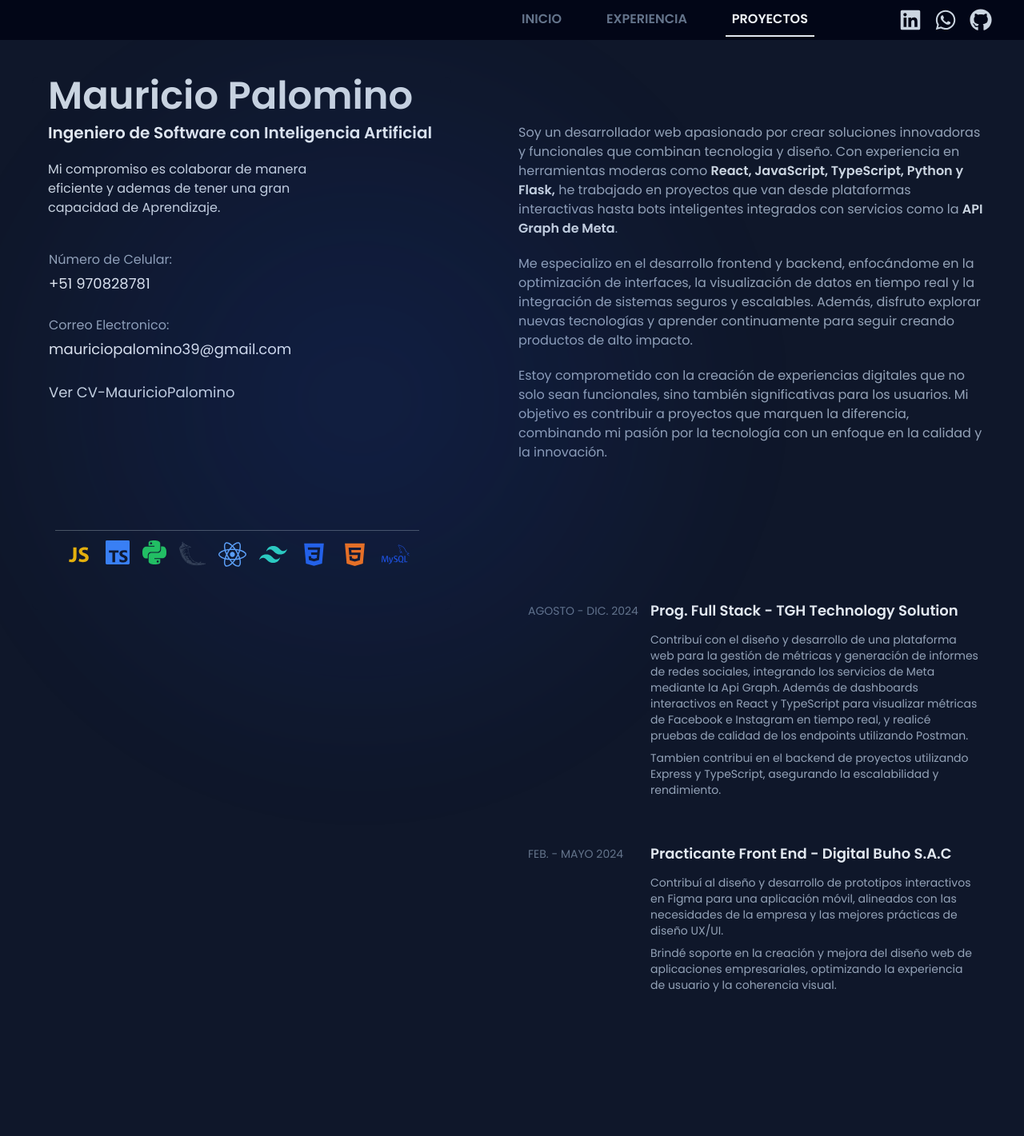
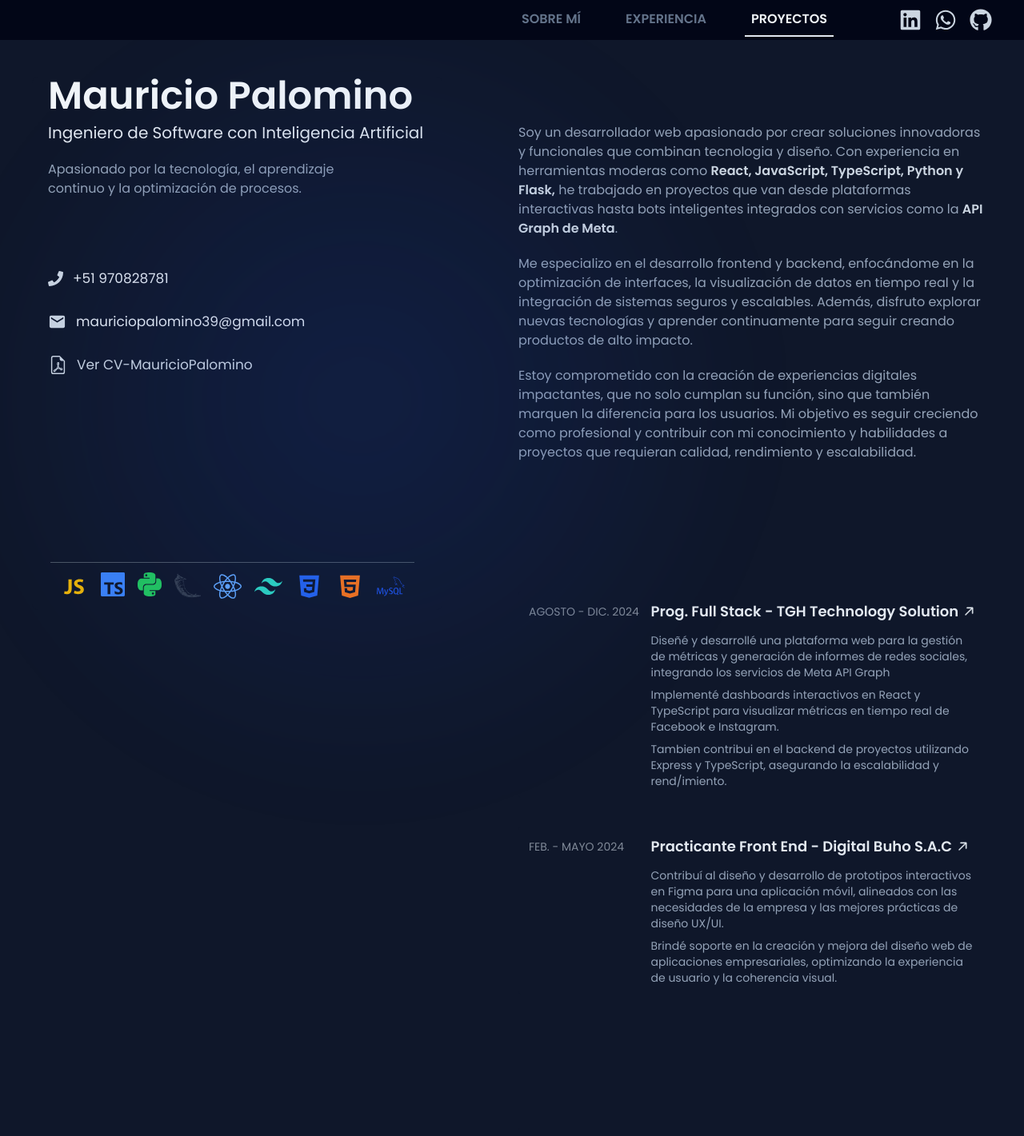
Before and after one commit to M4UR1CIO/Portafolio, a React (Vite) app: page / in a window 1280 px wide. Shown: the top 1421 px of the page at 80% size. Built offline with nearby package versions, Linux system fonts and the light colour scheme.

Commit message:
Mejora de proyecto

```diff
--- a/src/App.tsx
+++ b/src/App.tsx
@@ -18,7 +18,7 @@ function App() {
 
   return (
     <>
-      <header className="z-20 bg-slate-950 sticky top-0">
+      <header className="z-50 bg-slate-950 sticky top-0">
         <Header />
       </header>
 
@@ -37,11 +37,12 @@ function App() {
 
           <div></div>
 
-          <PrimerColumna />
+          <PrimerColumna/>
 
           <SegundaColumna
             proyectos={proyectos}
           />
+
         </div>
       </section>
     </>
--- a/src/components/Header.tsx
+++ b/src/components/Header.tsx
@@ -54,19 +54,19 @@ export default function Header() {
 
   return (
     <>
-        <div className="p-3 lg:p-0 xl:max-w-[1200px] m-auto grid grid-cols-1 lg:grid-cols-2 bg-slate-950">
+        <div className="p-3 lg:p-0 xl:max-w-[1200px] m-auto grid grid-cols-1 lg:grid-cols-2 bg-slate-950 z-50 relative">
             <div></div>
 
-            <div className=" flex justify-between items-center ">
+            <div className=" flex justify-between items-center">
                 {/* Menú de navegación principal */}
-                <ul className="p-1 flex gap-x-4 md:gap-x-10 text-base font-semibold uppercase">
+                <ul className="p-1 flex gap-x-2 md:gap-x-10 text-sm lg:text-base font-semibold uppercase">
                     <a
                         className={`${ activeSection === "inicio" ? "text-slate-100 border-b-2 border-slate-200" : "text-slate-500"
                         } p-2 hover:cursor-pointer hover:scale-105 transition-transform duration-300 ease-in-out`}
                         href='#inicio'
                         onClick={(e) => handleSmoothScroll(e, 'inicio', window.innerWidth < 768 ? 100 : 150)}
                     >
-                        Inicio
+                        Sobre Mí
                     </a>
                     <a
                         className={`${ activeSection === "experiencia" ? "text-slate-100 border-b-2 border-slate-200" : "text-slate-500"
@@ -109,7 +109,7 @@ export default function Header() {
                         )
                         }
                     >
-                    <FaLinkedin className="text-slate-300 hover:text-emerald-200" size={28} />
+                        <FaLinkedin className="text-slate-300 hover:text-emerald-100" size={28} />
                     </li>
                     <li
                         className="hover:cursor-pointer hover:scale-110 transition-transform duration-500 ease-in-out"
@@ -117,49 +117,64 @@ export default function Header() {
                         window.open('https://wa.me/970828781?', '_blank')
                         }
                     >
-                    <FaWhatsapp className="text-slate-300 hover:text-emerald-200" size={28} />
+                        <FaWhatsapp className="text-slate-300 hover:text-emerald-100" size={28} />
                     </li>
                     <li
                         className="hover:cursor-pointer hover:scale-110 transition-transform duration-500 ease-in-out"
                         onClick={() => window.open('https://github.com/M4UR1CIO', '_blank')}
                     >
-                    <FaGithub className="text-slate-300 hover:text-emerald-200" size={28} />
+                        <FaGithub className="text-slate-300 hover:text-emerald-100" size={28} />
                     </li>
                 </ul>
             </div>
             </div>
 
+            {/* Fondo oscuro */}
+            {menuOpen && (
+                <div
+                    className="fixed inset-0 bg-slate-950/50 backdrop-blur-md z-40 pointer-events-none"
+                />
+
+            )}
+
+            {/* Menú */}
             <div
                 className={`md:hidden transition-all duration-300 ease-in-out ${
                     menuOpen ? 'block' : 'hidden'
-            } bg-slate-950 absolute left-0 right-0 py-3 duration-500 rounded-b-2xl`}
+                } bg-gradient-to-b from-slate-950 to-slate-900 absolute left-0 right-0 py-3 duration-500 rounded-b-2xl z-50`}
             >
-
-            <ul className="flex flex-col gap-y-4 items-center">
-                <li
-                className="hover:cursor-pointer hover:scale-110 transition-transform duration-500 ease-in-out"
+                <ul className="flex justify-around items-center">
+                    <li className="flex flex-col items-center gap-y-1">
+                        <FaLinkedin
+                            className="text-slate-300 hover:text-emerald-200 hover:cursor-pointer hover:scale-110 transition-transform duration-500 ease-in-out"
+                            size={28}
                             onClick={() =>
                                 window.open('https://www.linkedin.com/in/mauricio-palomino-ayala-16a24a274/', '_blank')
                             }
-                >
-                <FaLinkedin className="text-slate-300 hover:text-emerald-200" size={28} />
+                        />
+                        <span className="text-slate-200 text-sm">Linkedin</span>
                     </li>
-                <li
-                className="hover:cursor-pointer hover:scale-110 transition-transform duration-500 ease-in-out"
+                    <li className="flex flex-col items-center gap-y-1">
+                        <FaWhatsapp
+                            className="text-slate-300 hover:text-emerald-200 hover:cursor-pointer hover:scale-110 transition-transform duration-500 ease-in-out"
+                            size={28}
                             onClick={() =>
                                 window.open('https://wa.me/970828781?text=Hola%20me%20interesa%20tu%20servicio', '_blank')
                             }
-                >
-                <FaWhatsapp className="text-slate-300 hover:text-emerald-200" size={28} />
+                        />
+                        <span className="text-slate-200 text-sm">WhatsApp</span>
                     </li>
-                <li
-                className="hover:cursor-pointer hover:scale-110 transition-transform duration-500 ease-in-out"
+                    <li className="flex flex-col items-center gap-y-1">
+                        <FaGithub
+                            className="text-slate-300 hover:text-emerald-200 hover:cursor-pointer hover:scale-110 transition-transform duration-500 ease-in-out"
+                            size={28}
                             onClick={() => window.open('https://github.com/M4UR1CIO', '_blank')}
-                >
-                <FaGithub className="text-slate-300 hover:text-emerald-200" size={28} />
+                        />
+                        <span className="text-slate-200 text-sm">GitHub</span>
                     </li>
                 </ul>
             </div>
+
     </>
   )
 }
--- a/src/components/PrimerColumna.tsx
+++ b/src/components/PrimerColumna.tsx
@@ -1,4 +1,6 @@
-import { FaReact } from 'react-icons/fa';
+import { FaReact, FaPhone } from 'react-icons/fa';
+import { MdEmail } from "react-icons/md";
+import { BsFileEarmarkPdf } from "react-icons/bs";
 import { DiJavascript1, DiCss3, DiHtml5 } from 'react-icons/di';
 import { SiTypescript, SiPython, SiFlask, SiTailwindcss, SiMysql } from 'react-icons/si';
 
@@ -10,43 +12,48 @@ export default function PrimerColumna() {
             className="pr-6 pl-3 bg-slate-900 rounded-lg lg:fixed top-24 lg:h-5/6 flex flex-col justify-between"
         >
             <div className='max-w-[600px]'>
-                <h1 className='text-5xl font-bold text-slate-300 hover:cursor-pointer hover:text-slate-200 pl-2'>
+                <h1
+                    className='text-5xl font-black text-slate-100 hover:cursor-pointer pl-2'
+                >
                     Mauricio Palomino
                 </h1>
 
-                <h3 className='mt-2 mb-5 text-xl font-semibold text-slate-200 pl-2'>
+                <h3 className='mt-2 mb-5 text-xl font-medium text-slate-200 pl-2'>
                     Ingeniero de Software con Inteligencia Artificial
                 </h3>
 
-                <p className='max-w-[400px] text-slate-300 pl-2 text-base font-light'>
-                    Mi compromiso es colaborar de manera eficiente y ademas de tener una gran capacidad de Aprendizaje.
+                <p className='max-w-[400px] text-slate-400 pl-2 text-base font-light'>
+                    Apasionado por la tecnología, el aprendizaje continuo y la optimización de procesos.
                 </p>
 
-                <div className='mt-8'>
-                    <ul className='space-y-2'>
-                        <li className='max-w-[330px] space-y-1 p-2 border border-slate-900 hover:border-slate-800 hover:shadow-lg hover:shadow-slate-700 hover:transition-shadow duration-500 ease-in-out rounded-md'>
-                            <span className='block text-base text-slate-400'>Número de Celular:</span>
-                            <span className='block text-lg font-extralight text-slate-200'>+51 970828781 </span>
+                <div className='mt-20'>
+                    <ul className='space-y-3'>
+                        <li className='flex items-center gap-x-3 p-2'>
+                            <FaPhone size={19} className='text-slate-300'/>
+                            <span className='text-[17px] text-slate-200'>+51 970828781 </span>
                         </li>
-                        <li className='max-w-[330px] space-y-1 p-2 text-lg border border-slate-900 hover:border-slate-800 hover:shadow-lg hover:shadow-slate-700 hover:transition-shadow duration-500 ease-in-out rounded-md'>
-                            <span className='block text-base text-slate-400'>Correo Electronico:</span>
-                            <span className='block font-extralight text-slate-200'> mauriciopalomino39@gmail.com </span>
+                        <li className='flex items-center gap-x-3 max-w-[400px] p-2 '>
+
+                            <MdEmail size={23} className='text-slate-300'/>
+                            <span className='text-[17px] text-slate-200'> mauriciopalomino39@gmail.com </span>
                         </li>
                         <li
-                            className='group max-w-[330px] space-y-1 p-2 hover:cursor-pointer border border-slate-900 hover:border-slate-800 hover:shadow-lg hover:shadow-slate-700 hover:transition-shadow duration-500 ease-in-out rounded-md'
+                            className='flex items-center gap-x-3 group max-w-[330px] p-2 hover:cursor-pointer border border-slate-900 hover:border-slate-800 hover:shadow-lg hover:shadow-slate-700 hover:transition-shadow duration-500 ease-in-out rounded-md text-slate-300 hover:text-slate-100 '
                             onClick={() => window.open("https://drive.google.com/file/d/1ITXIYkclUI8WavJLfF96C2BcU_LzXG1v/view?usp=sharing", "_blank")}
                         >
+                            <BsFileEarmarkPdf size={23}/>
                             <span
-                                className="text-lg font-extralight text-slate-300 group-hover:text-slate-100 group-hover:underline transition-all duration-1500 ease-in-out"
+                                className="text-[17px] group-hover:underline transition-all duration-1500 ease-in-out"
                             >
                                 Ver CV-MauricioPalomino
                             </span>
+
                         </li>
                     </ul>
                 </div>
             </div>
 
-            <div className='flex justify-center mt-16 md:mt-15 lg:mt-0 mb-10'>
+            <div className='flex justify-center mt-16 md:mt-15 lg:mt-0 md:mb-16 lg:mb-0'>
                 <ul className='flex gap-x-1 md:gap-x-4 justify-center p-3 border-t border-gray-600'>
                     <li
                         onClick={() => window.open('https://developer.mozilla.org/en-US/docs/Web/JavaScript', '_blank')}
--- a/src/components/SegundaColumna.tsx
+++ b/src/components/SegundaColumna.tsx
@@ -1,6 +1,7 @@
 import { useState, useEffect } from "react"
 import { Proyectos } from "../types"
 import Modal from "./Modal"
+import { GoArrowUpRight } from "react-icons/go";
 
 type SegundaColumnaProps = {
     proyectos: Proyectos[]
@@ -27,10 +28,10 @@ export default function SegundaColumna({proyectos}: SegundaColumnaProps) {
   return (
     <>
         {/* Segunda columna (Scroll) */}
-        <div className="bg-slate-900 text-slate-400 mt-10 lg:mt-3 lg:pl-0 lg:pr-1 mb-10 lg:overflow-y-auto space-y-24 lg:space-y-40  ">
+        <div className="bg-slate-900 text-slate-400 mt-10 lg:mt-3 lg:pl-0 lg:pr-1 mb-10 lg:overflow-y-auto">
             <div
               id='inicio'
-              className='pl-5 lg:mt-12 pt-1 pr-6 lg:pl-0 lg:pr-1 space-y-5 '
+              className='pl-5 lg:mt-12 pt-1 pr-6 lg:pl-0 lg:pr-1 space-y-5 mb-24 md:mb-32 lg:mb-40'
             >
               <p>
                 Soy un desarrollador web apasionado por crear soluciones innovadoras y funcionales que combinan tecnologia y diseño. Con experiencia en herramientas moderas como <span className='font-semibold text-slate-300'>React, JavaScript, TypeScript, Python y Flask,</span> he trabajado en proyectos que van desde plataformas interactivas hasta bots inteligentes integrados con servicios como la <span className='font-semibold text-slate-300'>API Graph de Meta</span>.
@@ -41,41 +42,61 @@ export default function SegundaColumna({proyectos}: SegundaColumnaProps) {
               </p>
 
               <p>
-                Estoy comprometido con la creación de experiencias digitales que no solo sean funcionales, sino también significativas para los usuarios. Mi objetivo es contribuir a proyectos que marquen la diferencia, combinando mi pasión por la tecnología con un enfoque en la calidad y la innovación.
+                Estoy comprometido con la creación de experiencias digitales impactantes, que no solo cumplan su función, sino que también marquen la diferencia para los usuarios. Mi objetivo es seguir creciendo como profesional y contribuir con mi conocimiento y habilidades a proyectos que requieran calidad, rendimiento y escalabilidad.
               </p>
 
             </div>
 
-            <ul id='experiencia' className="space-y-8">
-              <div className='lg:grid grid-cols-8 p-3 hover:bg-slate-800/55 borderborder-slate-900 hover:border-steal-800  rounded-md hover:shadow-md hover:shadow-slate-950 transition-all duration-300 ease-in-out mx-5 md:mx-7  lg:mx-0 hover:scale-105 lg:hover:scale-100'>
-                <header className='lg:pt-1 col-span-2 text-slate-500 uppercase text-sm font-medium'>
+            <ul
+              id='experiencia'
+              className="group/list space-y-8 mb-24 md:mb-32 lg:mb-40"
+            >
+              <div className='group relative lg:grid grid-cols-8 p-3 bg-slate-800/50 lg:bg-transparent hover:bg-slate-800/50 border border-slate-900 hover:border-slate-800 rounded-md hover:shadow-sm hover:shadow-slate-800 transition-all duration-300 ease-in-out mx-5 md:mx-7 lg:mx-0 scale-105 lg:scale-100 lg:hover:!opacity-100 lg:group-hover/list:opacity-40'>
+                <header className='lg:pt-1 col-span-2 text-slate-300/60 uppercase text-sm font-medium'>
                     Agosto - Dic.
                     <span> 2024</span>
-
                 </header>
 
                 <div className='lg:pl-3 col-span-6'>
-                  <h2 className='text-slate-200 font-bold text-lg mb-3'>Prog. Full Stack - TGH Technology Solution</h2>
-                    <p className='text-sm mb-2'>
-                      Contribuí con el diseño y desarrollo de una plataforma web para la gestión de métricas y generación de informes de redes
-                      sociales, integrando los servicios de Meta mediante la Api Graph. Además de dashboards interactivos en React y TypeScript para visualizar métricas de Facebook e Instagram en tiempo real, y realicé pruebas de calidad de los endpoints utilizando Postman.
-                    </p>
+                    <h2 className='flex font-bold text-lg mb-3 items-center text-slate-200 group-hover:text-teal-200 gap-x-1'>Prog. Full Stack - TGH Technology Solution
+                      <span>
+                        <GoArrowUpRight
+                          className=" group-hover:translate-x-1 group-hover:-translate-y-1 transition-transform ease-in-out"
+                          strokeWidth={0.6}
+                      /></span>
+                    </h2>
 
-                    <p className='text-sm'>
-                      Tambien contribui en el backend de proyectos utilizando Express y TypeScript, asegurando la escalabilidad
-                      y rendimiento.
-                    </p>
+                    <div className="space-y-2">
+                      <p className='text-sm'>
+                        Diseñé y desarrollé una plataforma web para la gestión de métricas y generación de informes de redes sociales, integrando los servicios de Meta API Graph
+                      </p>
+                      <p className="text-sm">
+                        Implementé dashboards interactivos en React y TypeScript para visualizar métricas en tiempo real de Facebook e Instagram.
+                      </p>
+                      <p className='text-sm'>
+                        Tambien contribui en el backend de proyectos utilizando Express y TypeScript, asegurando la escalabilidad
+                        y rend/imiento.
+                      </p>
+                    </div>
+
                 </div>
               </div>
 
-              <div className='lg:grid grid-cols-8 mb-12 p-3 hover:bg-slate-800/55 borderborder-slate-900 hover:border-steal-800  rounded-md hover:shadow-md hover:shadow-slate-950 transition-all duration-300 ease-in-out mx-5 md:mx-7 lg:mx-0 hover:scale-105 lg:hover:scale-100 items-start'>
-                <header className='lg:pl-0 lg:pt-1 col-span-2 text-slate-500 uppercase text-sm font-medium'>
+              <div className='group relative lg:grid grid-cols-8 p-3 bg-slate-800/50 lg:bg-transparent hover:bg-slate-800/50 border border-slate-900 hover:border-slate-800 rounded-md hover:shadow-sm hover:shadow-slate-800 transition-all duration-300 ease-in-out mx-5 md:mx-7 lg:mx-0 scale-105 lg:scale-100 lg:hover:!opacity-100 lg:group-hover/list:opacity-40'>
+                <header className='lg:pl-0 lg:pt-1 col-span-2 text-slate-300/60 uppercase text-sm font-medium'>
                   Feb. - Mayo
                   <span> 2024</span>
 
                 </header>
                 <div className='lg:pl-3 col-span-6'>
-                  <h2 className='text-slate-200 font-bold text-lg mb-3'>Practicante Front End - Digital Buho S.A.C</h2>
+                    <h2 className='flex font-bold text-lg mb-3 items-center text-slate-200 group-hover:text-teal-200 gap-x-1'>Practicante Front End - Digital Buho S.A.C
+                      <span>
+                        <GoArrowUpRight
+                        className="group-hover:translate-x-1 group-hover:-translate-y-1 transition-transform ease-in-out"
+                        strokeWidth={0.6}
+                      /></span>
+                    </h2>
+
                   <p className='text-sm mb-2'>
                     Contribuí al diseño y desarrollo de prototipos interactivos en Figma para una aplicación móvil,
                     alineados con las necesidades de la empresa y las mejores prácticas de diseño UX/UI.
@@ -90,7 +111,7 @@ export default function SegundaColumna({proyectos}: SegundaColumnaProps) {
 
             <ul
                 id='proyectos'
-                className="group/list space-y-4"
+                className="group/list space-y-8 lg:space-y-6 mb-12 md:mb-16 lg:mb-24"
             >
               {proyectos.map((proyecto) => (
                 <li
@@ -99,21 +120,29 @@ export default function SegundaColumna({proyectos}: SegundaColumnaProps) {
                     ? () => setIsOpen(!isOpen) :
                       () => window.open(proyecto.link, "_blank")}
                 >
-                  <div className="group relative lg:grid grid-cols-8 p-3 hover:bg-slate-800/50 border border-slate-900 hover:border-steal-800  rounded-md hover:shadow-md hover:shadow-slate-950 transition-all duration-300 ease-in-out mx-5 md:mx-7 lg:mx-0 hover:scale-105 lg:hover:scale-100 items-start hover:cursor-pointer lg:hover:!opacity-100 lg:group-hover/list:opacity-50">
+                  <div className="group relative lg:grid grid-cols-8 p-3 bg-slate-800/50 lg:bg-transparent hover:bg-slate-800/50 border border-slate-900 hover:border-slate-800  rounded-lg hover:shadow-sm hover:shadow-slate-800 transition-all duration-300 ease-in-out mx-5 md:mx-7 lg:mx-0 scale-105 lg:scale-100 items-start hover:cursor-pointer lg:hover:!opacity-100 lg:group-hover/list:opacity-40">
 
                     <header className='lg:pt-1 col-span-2 text-slate-500 uppercase text-sm font-medium pb-6'>
                       <img
-                        className=' md:w-80 rounded-md border-4 border-double border-slate-700 group-hover:border-slate-200 transition-all duration-300 ease-in-out'
+                        className='md:w-80 rounded-md border-4 border-double border-slate-700 group-hover:border-slate-200 transition-all duration-300 ease-in-out'
                         src={`/images/${proyecto.imagen}.png`}
                         alt={proyecto.name}
                       />
                     </header>
 
                     <div className='lg:pl-3 col-span-6'>
-                      <h2 className='text-slate-200 font-bold text-lg mb-3'>{proyecto.title}</h2>
+                    <h2 className='flex items-center mb-3 gap-x-1 text-slate-200 group-hover:text-teal-200 font-bold text-lg'>{proyecto.title}
+                      <span>
+                        <GoArrowUpRight
+                          className="group-hover:translate-x-1 group-hover:-translate-y-1 transition-transform ease-in-out"
+                          strokeWidth={0.6}
+                      />
+                      </span>
+                    </h2>
+
 
                       <p className='text-sm mb-2'>
-                        {proyecto.content}
+                          {proyecto.content}
                       </p>
 
                       <ul className="flex flex-wrap gap-3 text-sm pt-1 lg:p-1 items-center">
@@ -131,7 +160,11 @@ export default function SegundaColumna({proyectos}: SegundaColumnaProps) {
                 </li>
               ))}
             </ul>
-
+            <div className="mb-10">
+              <footer className="mt-10 text-center text-sm text-slate-500 px-10 lg:px-0">
+                © 2025 Mauricio Palomino. Desarrollado con <span className="font-medium text-slate-400">React, TypeScript y Tailwind CSS</span>. Implementado en <span className="font-medium text-slate-400">Vercel</span>.
+              </footer>
+            </div>
           </div>
           <Modal
             isOpen={isOpen}
--- a/src/data/Proyectos.ts
+++ b/src/data/Proyectos.ts
@@ -4,7 +4,7 @@ export const proyectos : Proyectos[] = [
     {
         id: '1',
         name: 'proyecto1',
-        title : 'Plataforma de Métricas con la API Gaph de Meta',
+        title : 'Plataforma de Métricas de Meta',
         content: 'Plataforma Web que muestra metricas de las redes sociales de Facebook e Instagram mediante graficos, usando la Api Graph de Meta. Los datos mostrados son en tiempo real y se pueden filtrar por fechas. Ademas de la descarga de un informe de ambas redes sociales.',
         imagen: 'Plataforma-Metricas',
         link: '',
```
Also changed, not shown: src/components/Modal.tsx (+18 -18 lines). Lines whose indentation alone changed are shown as unchanged.
